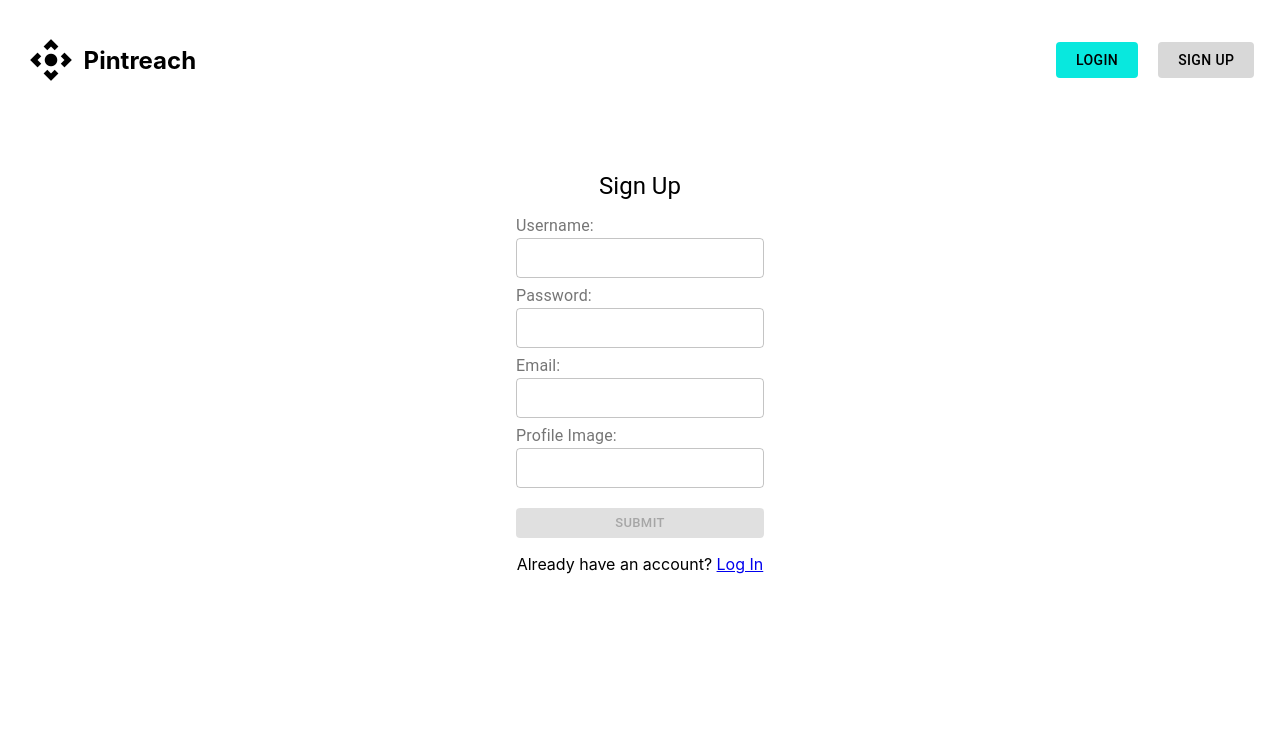
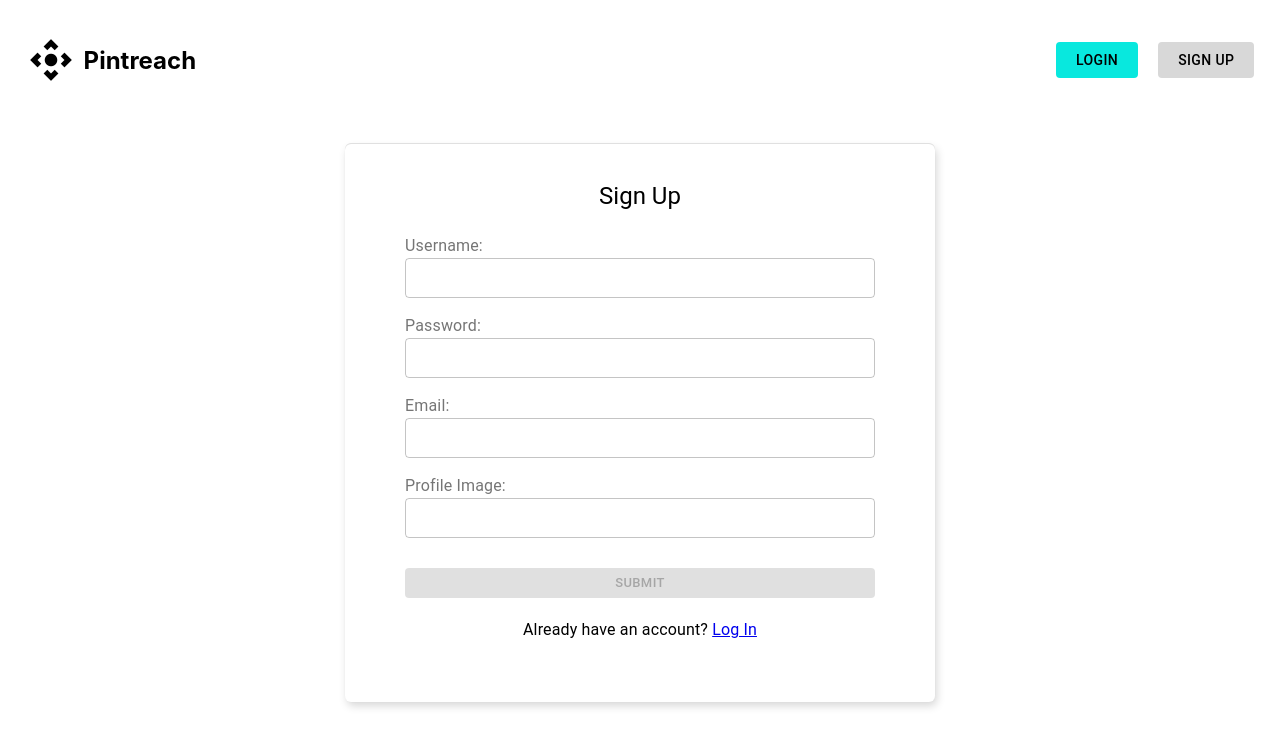
Before and after one commit to laurenthilen/pintreach-context, a React (Create React App) app in the folder client/: page /signup in a window 1280 px wide. Shown: the top 746 px of the page. Built offline with nearby package versions, Linux system fonts and the light colour scheme.

Commit message:
adds styling to signup component, deleting inline styling

```diff
--- a/client/src/components/Login.js
+++ b/client/src/components/Login.js
@@ -108,7 +108,6 @@ function Login(props) {
     };
 
     return (
-        <div>
         <div className="login">
             <div className="login-form">
                 <form className={classes.root}>
@@ -165,7 +164,6 @@ function Login(props) {
                 </form>
             </div>
         </div>
-        </div>
     );
 };
 
--- a/client/src/components/SignUp.js
+++ b/client/src/components/SignUp.js
@@ -1,9 +1,11 @@
 import React, { useState, useEffect } from "react";
 import axios from "axios";
-import { Link } from "react-router-dom"
+import { Link, useHistory } from "react-router-dom";
 import * as yup from "yup";
 
-import { TextField, InputLabel, Button, CardHeader } from "@material-ui/core";
+import { makeStyles } from "@material-ui/core/styles";
+import { TextField, InputLabel, Button, CardHeader, Typography } from "@material-ui/core";
+import Alert from "@material-ui/lab/Alert";
 
 const formSchema = yup.object().shape({
     username: yup
@@ -23,6 +25,20 @@ const formSchema = yup.object().shape({
         .required("Please enter your imageurl."),
 });
 
+
+const useStyles = makeStyles((theme) => ({
+    root: {
+      width: "60%",
+      '& > * + *': {
+        marginTop: theme.spacing(2),
+      },
+    },
+    btn: {
+        background: "rgb(8, 232, 222)",
+        color: "black",
+    },
+}));
+
 function SignUp(props){
     const [formState, setFormState] = useState({
         username: "",
@@ -37,7 +53,8 @@ function SignUp(props){
         imageurl: "",
     });
     const [buttonDisabled, setButtonDisabled] = useState(true);
-    const [post, setPost] = useState([]);
+    const classes = useStyles();
+    const history = useHistory();
 
     const handleChange = e => {
         e.persist();
@@ -54,15 +71,13 @@ function SignUp(props){
         axios
             .post("https://laurene-pintreach.herokuapp.com/registeruser", formState)
             .then(response => {
-                setPost([...post, response.data]);
                 setFormState({
                     username:"",
                     primaryemail: "",
                     password: "",
                     imageurl: "",
                 })
-                console.log("Response:", response.data)
-                props.history.push("/login")
+                history.push("/login")
             })
             .catch(err => console.log(err.response));
     };
@@ -93,12 +108,12 @@ function SignUp(props){
 
     return (
         <div>
-            <div style={{ display:"flex", justifyContent:"center" }}>
-                <div className="signup-form" style={{ width:"80%", display:"flex", justifyContent:"center" }}>
-                    <form>
-                        <div style={{ padding:"10px", display:"flex", flexDirection:"column", justifyContent:"flex-start" }}>
-                            <CardHeader title="Sign Up" />
-                            <InputLabel style={{ display:"flex", flexDirection:"column", alignItems:"flex-start" }}>
+            <div className="login">
+                <div className="login-form">
+                    <form className={classes.root}>
+                        <div className="login-container">
+                            <CardHeader title="Sign Up" style={{ marginBottom:"10px" }} />
+                            <InputLabel id="auth-form-field">
                                 Username:
                                 <TextField
                                     id="username"
@@ -113,7 +128,10 @@ function SignUp(props){
                                     error={errors.username}
                                 />
                             </InputLabel>
-                            <InputLabel style={{ display:"flex", flexDirection:"column", alignItems:"flex-start", marginTop: 10 }}>
+                            {
+                                errors.username ? <Alert severity="error">{errors.username}</Alert> : null
+                            }
+                            <InputLabel id="auth-form-field" style={{ marginTop: 20 }}>
                                 Password:
                                 <TextField
                                     id="password"
@@ -128,7 +146,10 @@ function SignUp(props){
                                     error={errors.password}
                                 />
                             </InputLabel>
-                            <InputLabel style={{ display:"flex", flexDirection:"column", alignItems:"flex-start", marginTop: 10 }}>
+                            {
+                                errors.password ? <Alert severity="error">{errors.password}</Alert> : null
+                            }
+                            <InputLabel id="auth-form-field" style={{ marginTop: 20 }}>
                                 Email:
                                 <TextField
                                     id="primaryemail"
@@ -143,7 +164,10 @@ function SignUp(props){
                                     error={errors.primaryemail}
                                 />
                             </InputLabel>
-                            <InputLabel style={{ display:"flex", flexDirection:"column", alignItems:"flex-start", marginTop: 10 }}>
+                            {
+                                errors.primaryemail ? <Alert severity="error">{errors.primaryemail}</Alert> : null
+                            }
+                            <InputLabel id="auth-form-field" style={{ marginTop: 20 }}>
                                 Profile Image:
                                 <TextField
                                     id="imageurl"
@@ -158,27 +182,23 @@ function SignUp(props){
                                     error={errors.imageurl}
                                 />
                             </InputLabel>
-
+                            {
+                                errors.imageurl ? <Alert severity="error">{errors.imageurl}</Alert> : null
+                            }
                             <Button
+                                className={classes.btn}
                                 disabled={buttonDisabled}
                                 variant="contained"
                                 size="small"
-                                color="secondary"
-                                style={{ marginTop: 20 }}
+                                style={{ marginTop: 30 }}
                                 onClick={handleSubmit}
                             >
                                 Submit
                             </Button>
-                            <p>Already have an account? <Link to="/login">Log In</Link></p>
+                            <Typography style={{ marginTop:"20px" }}>Already have an account? <Link to="/login">Log In</Link></Typography>
                         </div>
                     </form>
                 </div>
-            </div>
-            <div className="error" style={{ color:"red" }}>
-                <error>{errors.username}</error>
-                <error>{errors.primaryemail}</error>
-                <error>{errors.password}</error>
-                <error>{errors.imageurl}</error>
             </div>
         </div>
     );
```
Also changed, not shown: 1 other file (tests, documents, lock files or other folders). Lines whose indentation alone changed are shown as unchanged.
